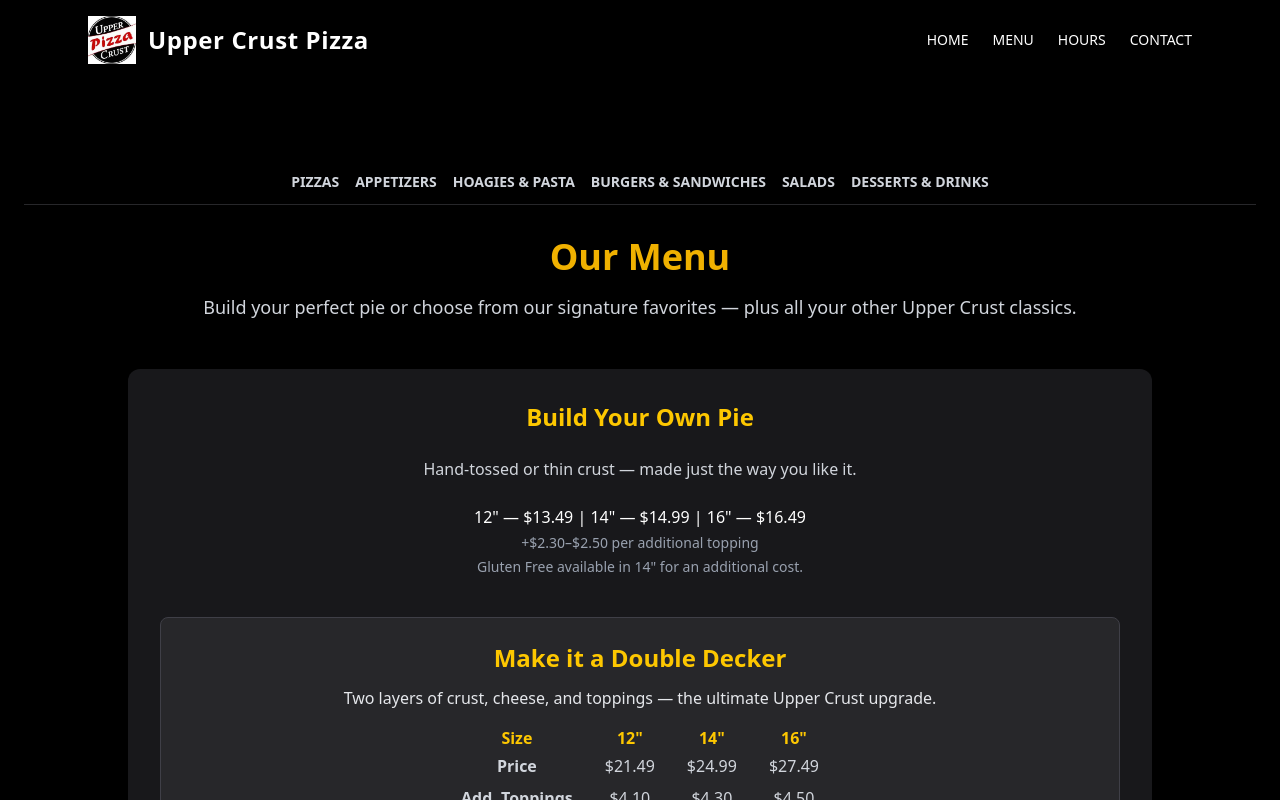
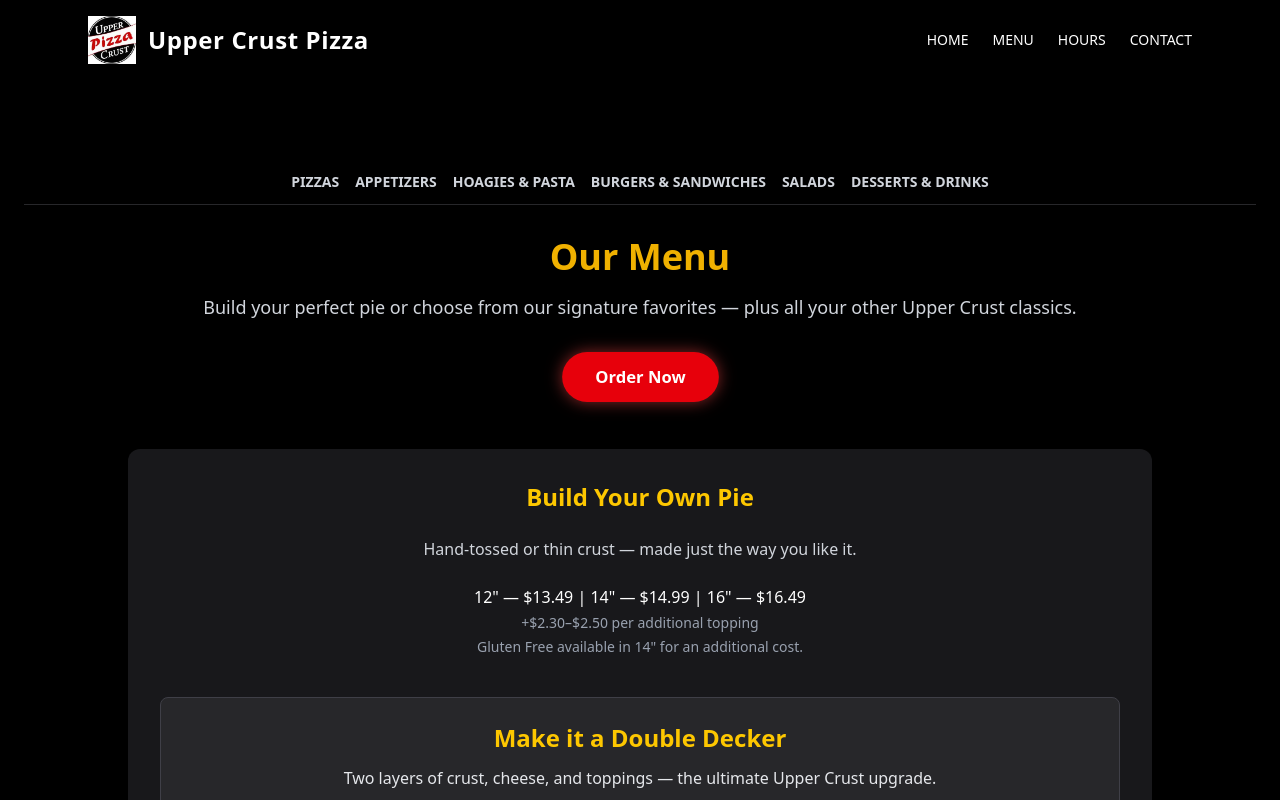
Before and after one commit to ZachAH/UpperCrust, a React (Vite) app: page /menu in a window 1280 px wide. Shown: the top 800 px of the page. Built offline with nearby package versions, Linux system fonts and the light colour scheme.

Commit message:
order now button updates and url

```diff
--- a/src/components/Hero.tsx
+++ b/src/components/Hero.tsx
@@ -1,5 +1,4 @@
 import { Link } from "react-router-dom";
-
 
 export default function Hero() {
   return (
@@ -17,7 +16,8 @@
         <h2 className="text-5xl md:text-6xl font-extrabold mb-6 tracking-tight">
           Proudly serving Milwaukee’s best hand-tossed pizza — and so much more.
         </h2>
-        <p className="text-lg md:text-xl mb-8 text-gray-200 leading-relaxed">
+
+        <p className="text-lg md:text-xl mb-10 text-gray-200 leading-relaxed">
           Conveniently located where Milwaukee meets Whitefish Bay and Shorewood,
           Upper Crust Pizza has been a local favorite for years. From our signature
           pizzas and burgers to pastas, salads, and appetizers made fresh daily —
@@ -26,12 +26,25 @@
           <br />
           Come hungry, leave happy — that’s the Upper Crust way.
         </p>
+
+        {/* CTA Buttons */}
+        <div className="flex flex-col sm:flex-row gap-4 justify-center">
           <Link
             to="/menu"
             className="bg-yellow-500 hover:bg-yellow-600 text-black font-semibold px-8 py-3 rounded-full transition"
           >
             View Menu
           </Link>
+
+          <a
+            href="https://uppercrust.hungerrush.com/Order/"
+            target="_blank"
+            rel="noopener noreferrer"
+            className="bg-red-600 hover:bg-red-700 text-white font-semibold px-8 py-3 rounded-full transition animate-pulse-glow"
+          >
+            Order Now
+          </a>
+        </div>
       </div>
 
       {/* Google Maps card */}
--- a/src/components/menu.tsx
+++ b/src/components/menu.tsx
@@ -55,8 +55,8 @@
               key={cat.id}
               href={`#${cat.id}`}
               className={`transition-colors ${activeSection === cat.id
-                  ? "text-yellow-400"
-                  : "text-gray-300 hover:text-yellow-400"
+                ? "text-yellow-400"
+                : "text-gray-300 hover:text-yellow-400"
                 }`}
             >
               {cat.name}
@@ -68,10 +68,23 @@
       {/* Header */}
       <div className="max-w-6xl mx-auto text-center mb-12 mt-8">
         <h2 className="text-4xl font-extrabold text-yellow-500 mb-4">Our Menu</h2>
-        <p className="text-gray-300 text-lg">
+        <p className="text-gray-300 text-lg mb-8">
           Build your perfect pie or choose from our signature favorites — plus all your other Upper Crust classics.
         </p>
+
+        {/* Order Now button */}
+        <div className="flex justify-center">
+          <a
+            href="https://uppercrust.hungerrush.com/Order/"
+            target="_blank"
+            rel="noopener noreferrer"
+            className="bg-red-600 hover:bg-red-700 text-white font-semibold px-8 py-3 rounded-full transition animate-pulse-glow"
+          >
+            Order Now
+          </a>
+        </div>
       </div>
+
 
       {/* --- PIZZAS --- */}
       <div id="pizzas" className="max-w-5xl mx-auto bg-zinc-900 rounded-xl shadow-lg p-8 mb-16 scroll-mt-28">
@@ -333,6 +346,18 @@
           </div>
         </div>
       </div>
+      <div className="max-w-6xl mx-auto text-center mt-20">
+        <a
+          href="https://uppercrust.hungerrush.com/Order/"
+          target="_blank"
+          rel="noopener noreferrer"
+          className="bg-red-600 hover:bg-red-700 text-white font-semibold px-10 py-4 rounded-full transition text-lg animate-soft-glow"
+        >
+          Order Online Now
+        </a>
+
+      </div>
+
     </section>
   );
 }
--- a/src/index.css
+++ b/src/index.css
@@ -1,3 +1,33 @@
 @import "tailwindcss";
 @import "slick-carousel/slick/slick.css";
 @import "slick-carousel/slick/slick-theme.css";
+
+@keyframes pulse-glow {
+    0%, 100% {
+      transform: scale(1);
+      box-shadow: 0 0 0px rgba(239, 68, 68, 0.5);
+    }
+    50% {
+      transform: scale(1.05);
+      box-shadow: 0 0 20px rgba(239, 68, 68, 0.6);
+    }
+  }
+
+  .animate-pulse-glow {
+    animation: pulse-glow 2.5s ease-in-out infinite;
+  }
+
+  @keyframes soft-glow {
+    0%, 100% {
+      transform: scale(1);
+      box-shadow: 0 0 8px rgba(239, 68, 68, 0.3);
+    }
+    50% {
+      transform: scale(1.03);
+      box-shadow: 0 0 18px rgba(239, 68, 68, 0.4);
+    }
+  }
+
+  .animate-soft-glow {
+    animation: soft-glow 4s ease-in-out infinite;
+  }
--- a/src/pages/MenuPage.tsx
+++ b/src/pages/MenuPage.tsx
@@ -1,4 +1,4 @@
-import Menu from "../components/menu";
+import Menu from "../components/Menu";
 import Footer from "../components/Footer";
 
 export default function MenuPage() {
```
Lines whose indentation alone changed are shown as unchanged.
